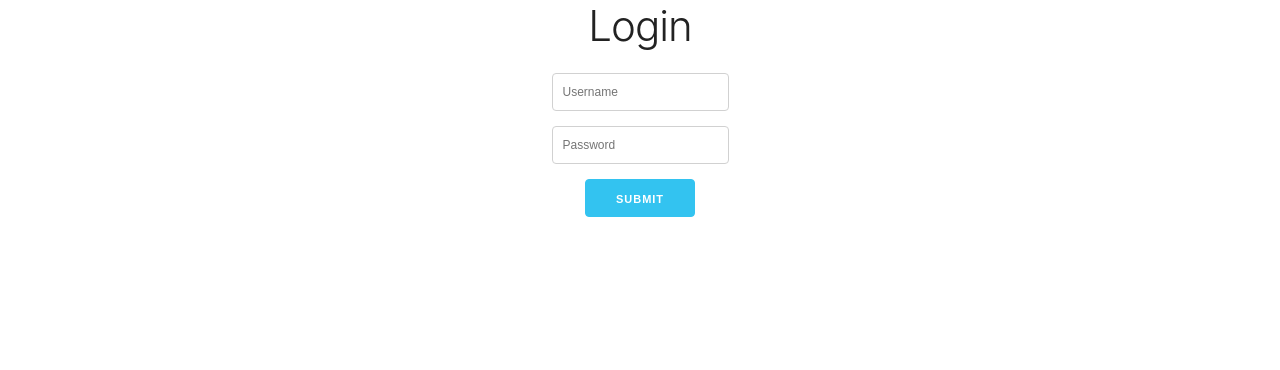
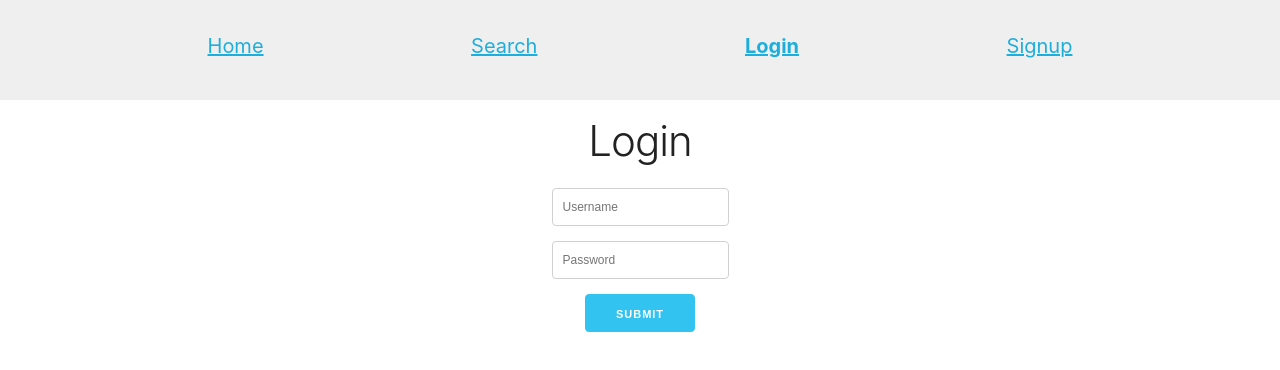
Before and after one commit to uanoob/apollo-graphql, a React (Create React App) app in the folder client/: page /login in a window 1280 px wide. Shown: the top 370 px of the page. Built offline with nearby package versions, Linux system fonts and the light colour scheme; no server answers.

Commit message:
Client: Send session data to Navbar

```diff
--- a/client/src/components/withSession.js
+++ b/client/src/components/withSession.js
@@ -9,7 +9,7 @@ const withSession = Component => props => (
         return null;
       }
       console.log(data);
-      return <Component {...props} refetch={refetch} />;
+      return <Component {...props} refetch={refetch} session={data} />;
     }}
   </Query>
 );
--- a/client/src/index.js
+++ b/client/src/index.js
@@ -1,4 +1,4 @@
-import React from 'react';
+import React, { Fragment } from 'react';
 import ReactDOM from 'react-dom';
 import {
   BrowserRouter as Router, Route, Switch, Redirect,
@@ -9,8 +9,12 @@ import { ApolloProvider } from 'react-apollo';
 import API_URI from './config';
 import './index.css';
 import App from './components/App';
+import Navbar from './components/Navbar';
+import Search from './components/recipe/Search';
 import Login from './components/auth/Login';
 import Signup from './components/auth/Signup';
+import AddRecipe from './components/recipe/AddRecipe';
+import Profile from './components/profile/Profile';
 import withSession from './components/withSession';
 
 const client = new ApolloClient({
@@ -36,19 +40,38 @@ const client = new ApolloClient({
   },
 });
 
-const Root = ({ refetch }) => (
+const Root = ({ refetch, session }) => (
   <Router>
+    <Fragment>
+      <Navbar session={session} />
       <Switch>
         <Route exact path="/" component={App} />
+        <Route path="/search" component={Search} />
         <Route path="/login" render={() => <Login refetch={refetch} />} />
         <Route path="/signup" render={() => <Signup refetch={refetch} />} />
+        <Route path="/recipe/add" component={AddRecipe} />
+        <Route path="/profile" component={Profile} />
         <Redirect to="/" />
       </Switch>
+    </Fragment>
   </Router>
 );
 
+Root.defaultProps = {
+  session: PropTypes.shape({
+    getCurrentUser: null,
+  }),
+};
+
 Root.propTypes = {
   refetch: PropTypes.func.isRequired,
+  session: PropTypes.shape({
+    getCurrentUser: PropTypes.shape({
+      created_at: PropTypes.string.isRequired,
+      email: PropTypes.string.isRequired,
+      username: PropTypes.string.isRequired,
+    }),
+  }),
 };
 
 const RootWithSession = withSession(Root);
```
Lines whose indentation alone changed are shown as unchanged.
